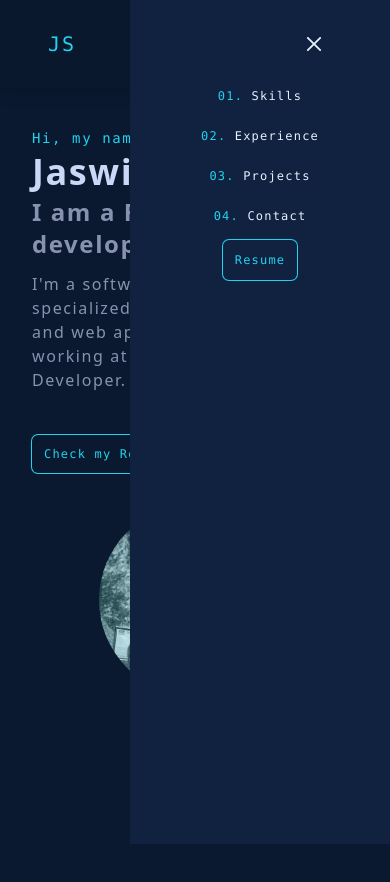
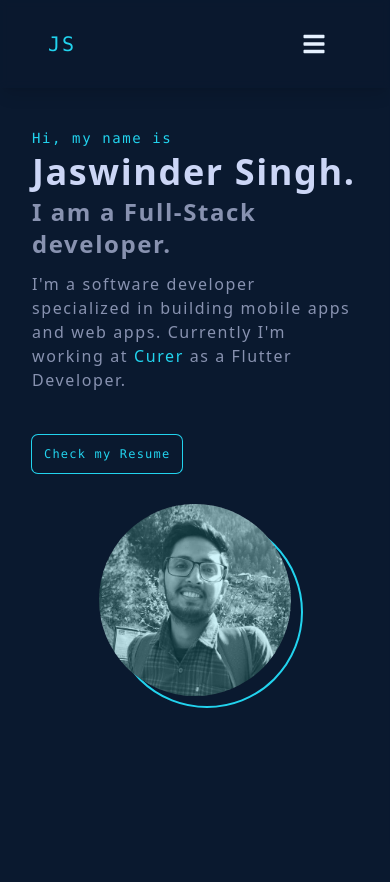
Before and after one commit to jassi-singh/me, a React (Create React App) app: page / in a window 390 px wide. Shown: the top 882 px of the page. Built offline with nearby package versions, Linux system fonts and the light colour scheme.

Commit message:
fixed navbar initial open issue

```diff
--- a/src/components/Navbar.tsx
+++ b/src/components/Navbar.tsx
@@ -29,6 +29,8 @@ const Navbar = () => {
     }
   }, [scrollDirection]);
 
+
+
   const toggleSidebar = () => {
     setShowSidebar(!showSidebar);
   };
@@ -55,7 +57,7 @@ const Navbar = () => {
         className={clsx(
           "transition-all duration-300 w-2/3 absolute flex flex-col gap-2 items-center top-0 right-0 h-screen bg-navy lg:w-auto lg:h-auto lg:flex-row lg:relative lg:justify-end lg:static lg:bg-transparent lg:gap-6",
           {
-            "translate-x-full lg:translate-x-0": showSidebar,
+            "translate-x-full lg:translate-x-0": !showSidebar,
           }
         )}
       >
```
